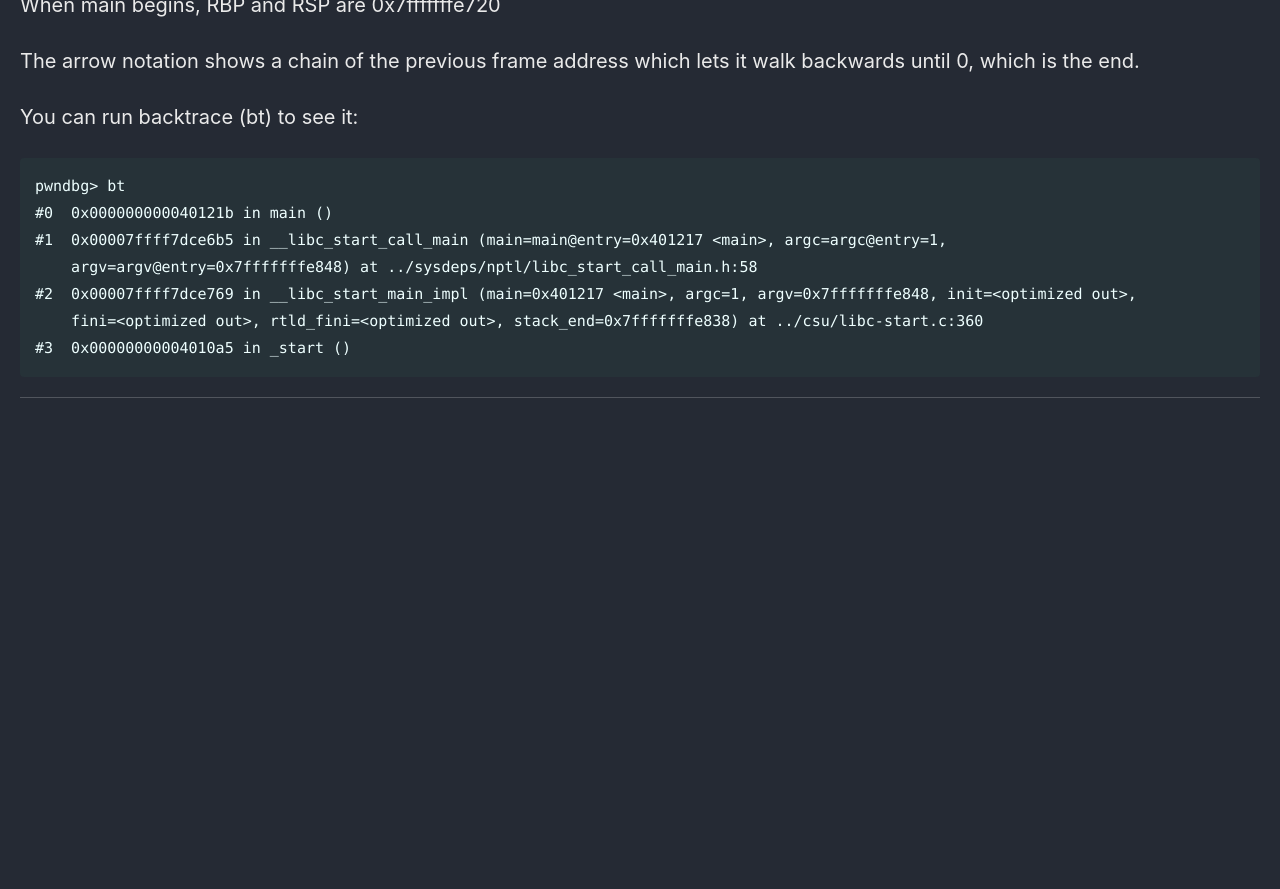
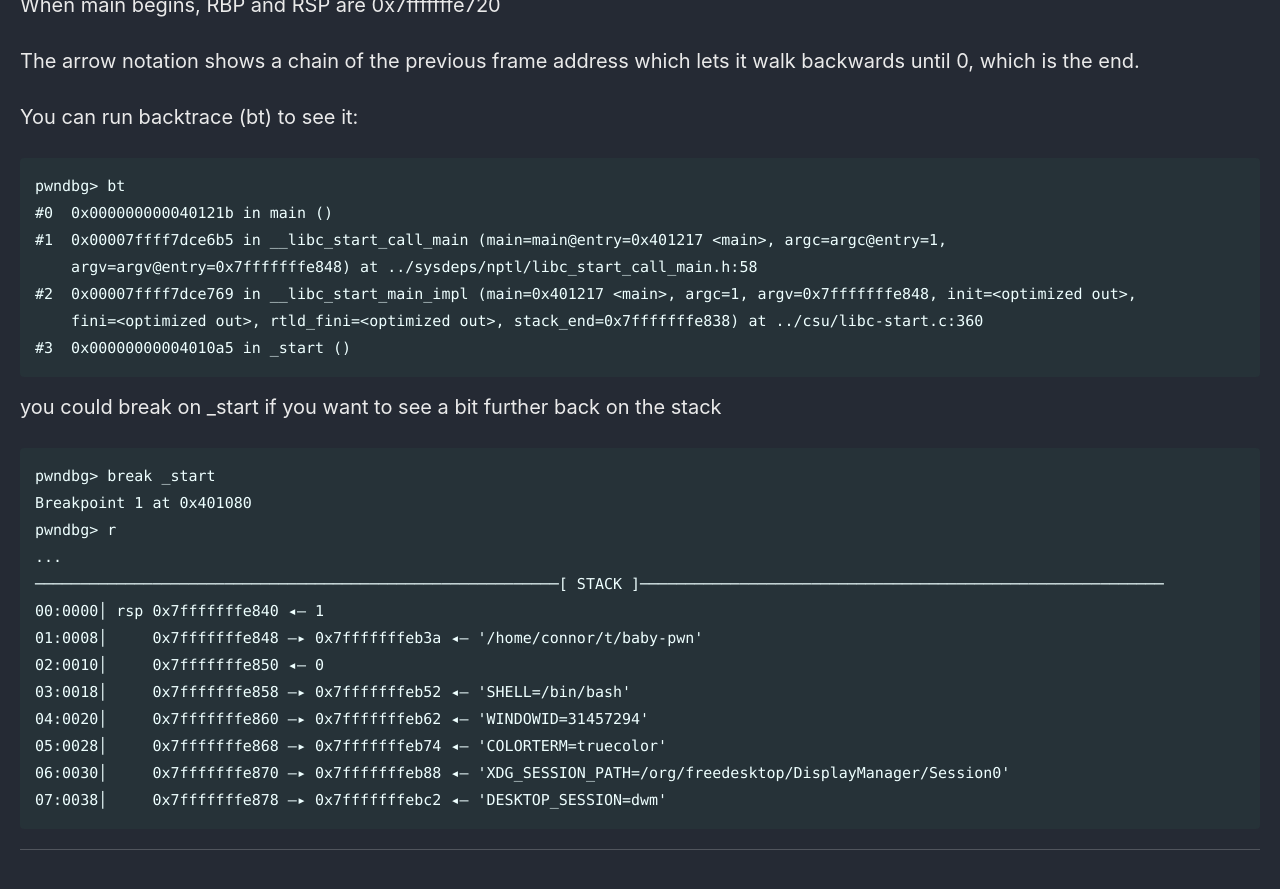
Before and after one commit to Connor-McCartney/Connor-McCartney.github.io, a Jekyll site: the page built from _pages/misc/pwn.md, in a window 1280 px wide and 900 px high, scrolled down 31381 px. Shown: the top 889 px of the window. Built offline with Jekyll 4.4.1, drawn with Linux system fonts in a browser that asks for light colours; cached includes are drawn as plain includes; before the commit the page ends 31829 px from its top, so only the background shows below that.

Commit message:
Update pwn.md

````diff
--- a/_pages/misc/pwn.md
+++ b/_pages/misc/pwn.md
@@ -1290,6 +1290,22 @@ pwndbg> bt
 #3  0x00000000004010a5 in _start ()
 ```
 
+you could break on _start if you want to see a bit further back on the stack
 
+```
+pwndbg> break _start
+Breakpoint 1 at 0x401080
+pwndbg> r
+...
+──────────────────────────────────────────────────────────[ STACK ]──────────────────────────────────────────────────────────
+00:0000│ rsp 0x7fffffffe840 ◂— 1
+01:0008│     0x7fffffffe848 —▸ 0x7fffffffeb3a ◂— '/home/connor/t/baby-pwn'
+02:0010│     0x7fffffffe850 ◂— 0
+03:0018│     0x7fffffffe858 —▸ 0x7fffffffeb52 ◂— 'SHELL=/bin/bash'
+04:0020│     0x7fffffffe860 —▸ 0x7fffffffeb62 ◂— 'WINDOWID=31457294'
+05:0028│     0x7fffffffe868 —▸ 0x7fffffffeb74 ◂— 'COLORTERM=truecolor'
+06:0030│     0x7fffffffe870 —▸ 0x7fffffffeb88 ◂— 'XDG_SESSION_PATH=/org/freedesktop/DisplayManager/Session0'
+07:0038│     0x7fffffffe878 —▸ 0x7fffffffebc2 ◂— 'DESKTOP_SESSION=dwm'
+```
 
 ---
````
